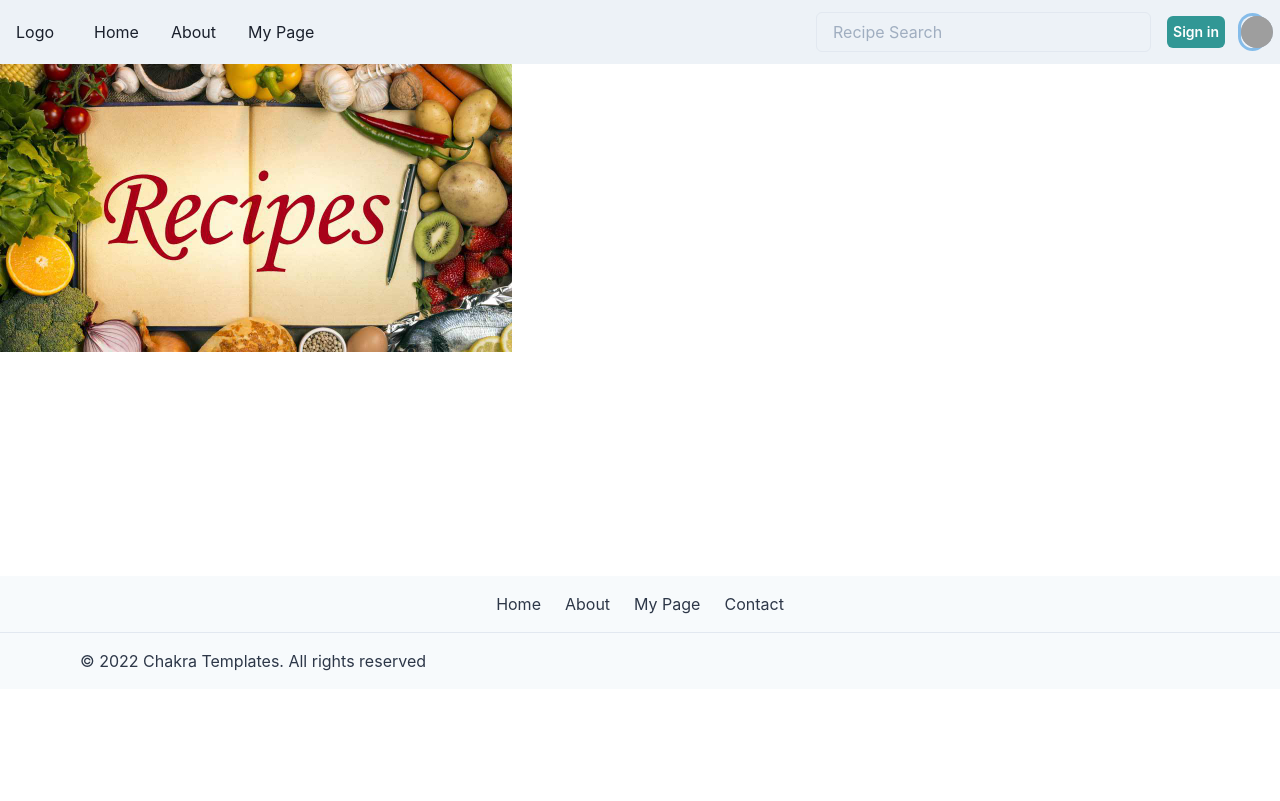
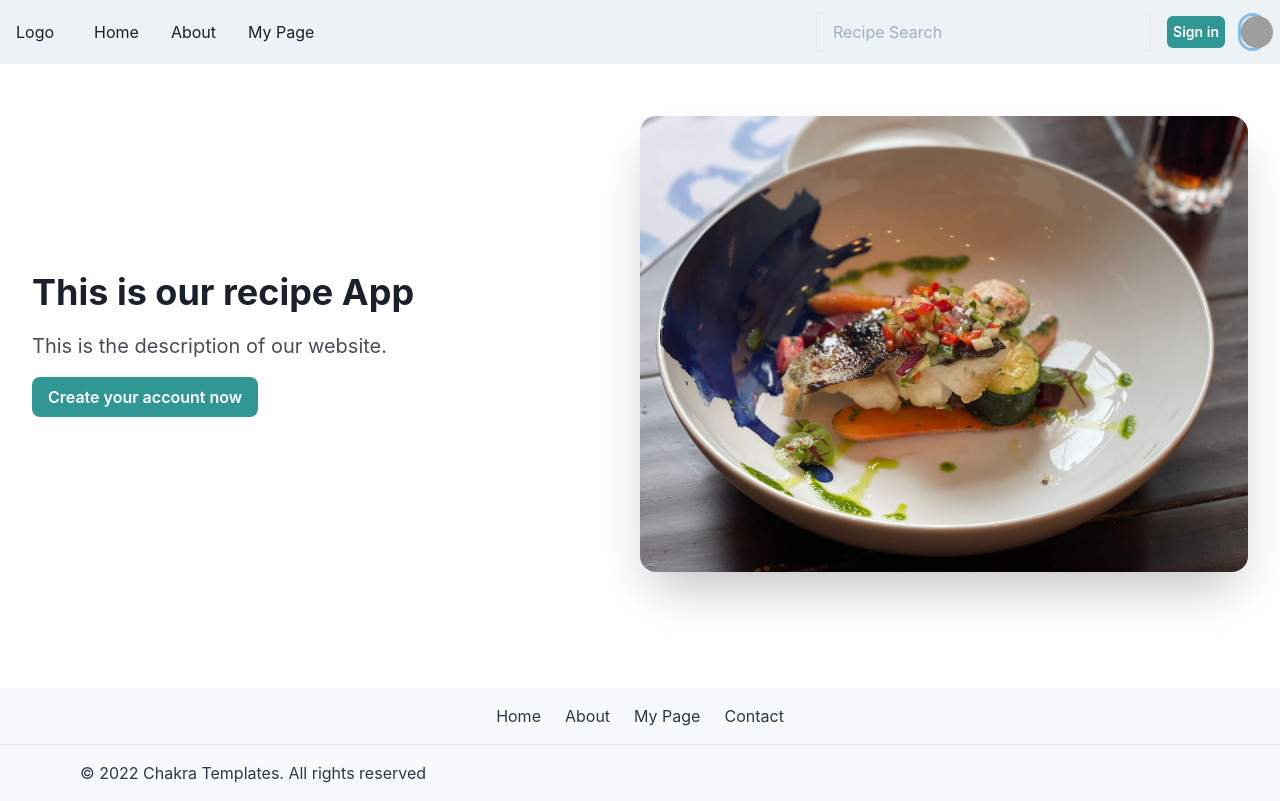
Before and after one commit to ksjefferies/Food-for-Thought, a React (Create React App) app: page / in a window 1280 px wide. Built offline with nearby package versions, Linux system fonts and the light colour scheme; grey boxes are pictures that could not be loaded.

Commit message:
styling for landing page

```diff
--- a/src/component/pages/landing.jsx
+++ b/src/component/pages/landing.jsx
@@ -1,13 +1,88 @@
 import PageContainer from "../pageContainer/PageContainer";
-import { Image, Box } from '@chakra-ui/react'
-import background from "../../assets/images/Recipes-Banner.jpeg";
+import { Image, Box, Flex, Stack, Heading, Button } from '@chakra-ui/react'
+import { Link } from "react-router-dom"
+import PropTypes from "prop-types"
+import background from "../../assets/images/alyssafamilyfoodyum.jpg";
 
-export function Landing() {
+
+export function Landing({
+    title,
+    subtitle,
+    image,
+    ctaLink,
+    ctaText,
+    ...rest
+}) {
     return (
         <PageContainer>
-            <Box boxSize='lg'>
-                <Image src={background} alt='Recipes' /> {/*Replace with full background image */}
-            </Box>
+            <Flex
+                align="center"
+                justify={{ base: "center", md: "space-around", xl: "space-between" }}
+                direction={{ base: "column-reverse", md: "row" }}
+                wrap="no-wrap"
+                minH="70vh"
+                px={8}
+                mb={16}
+                {...rest}
+            >
+                <Stack
+                    spacing={4}
+                    w={{ base: "80%", md: "40%" }}
+                    align={["center", "center", "flex-start", "flex-start"]}
+                >
+                    <Heading
+                        as="h1"
+                        size="xl"
+                        fontWeight="bold"
+                        color="primary.800"
+                        textAlign={["center", "center", "left", "left"]}
+                    >
+                        {title}
+                    </Heading>
+                    <Heading
+                        as="h2"
+                        size="md"
+                        color="primary.800"
+                        opacity="0.8"
+                        fontWeight="normal"
+                        lineHeight={1.5}
+                        textAlign={["center", "center", "left", "left"]}
+                    >
+                        {subtitle}
+                    </Heading>
+                    <Link to={ctaLink}>
+                        <Button
+                            colorScheme="teal"
+                            borderRadius="8px"
+                            py="4"
+                            px="4"
+                            lineHeight="1"
+                            size="md"
+                        >
+                            {ctaText}
+                        </Button>
+                    </Link>
+                </Stack>
+                <Box w={{ base: "80%", sm: "60%", md: "50%" }} mb={{ base: 12, md: 0 }}>
+                    <Image src={background} size="100%" rounded="1rem" shadow="2xl" />
+                </Box>
+            </Flex>
         </PageContainer>
     )
 }
+
+
+Landing.propTypes = {
+    title: PropTypes.string,
+    subtitle: PropTypes.string,
+    ctaText: PropTypes.string,
+    ctaLink: PropTypes.string,
+}
+
+
+Landing.defaultProps = {
+    title: "This is our recipe App",
+    subtitle:"This is the description of our website.",
+    ctaText: "Create your account now",
+    ctaLink: "/auth",
+  }
```
Also changed, not shown: src/assets/images/alyssafamilyfoodyum.jpg (added), src/component/pages/auth.jsx (added).
